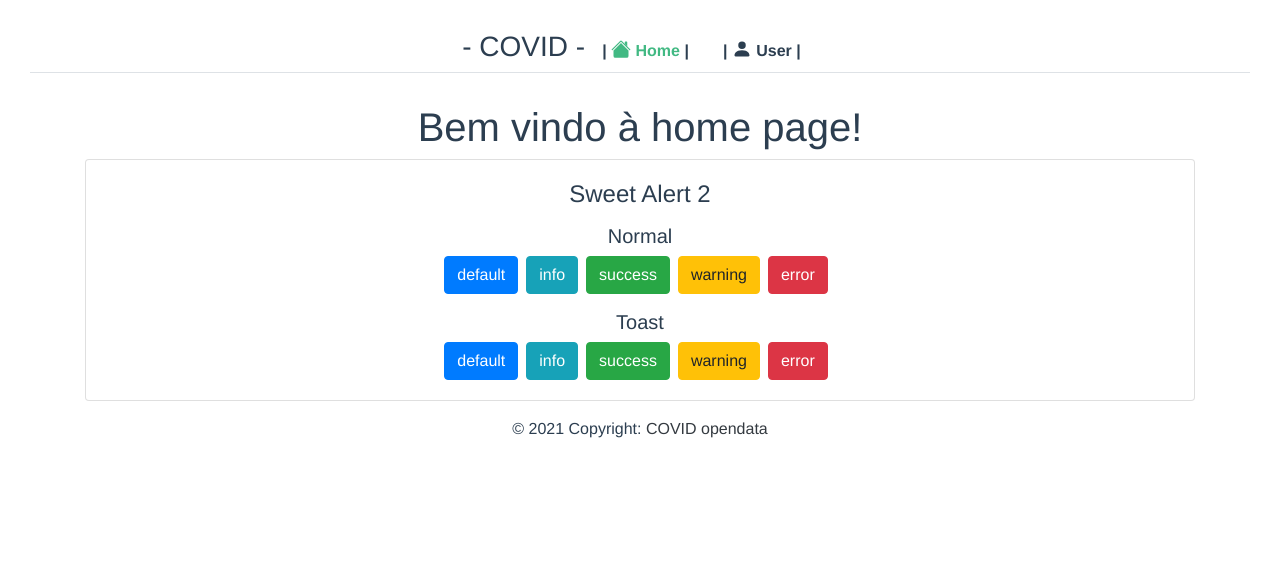
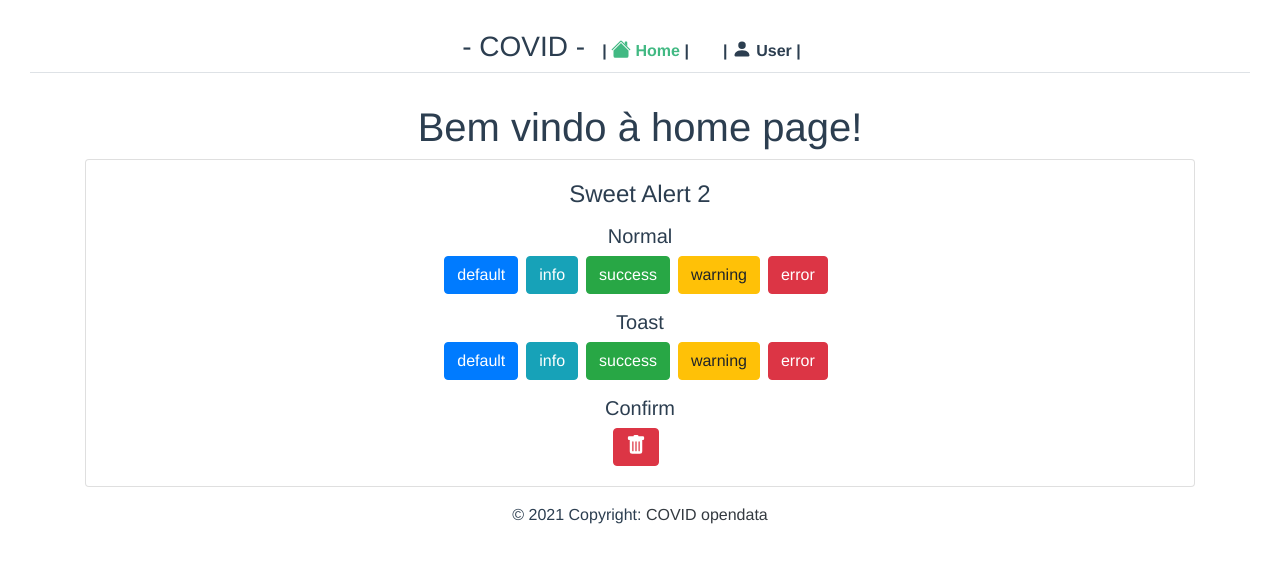
Before and after one commit to AndreMyszko/front_covid-19, a Vue app: page /#/ in a window 1280 px wide. Shown: the top 562 px of the page. Built offline with nearby package versions, Linux system fonts and the light colour scheme; what vue-google-charts, vue-sweetalert2 would draw is missing.

Commit message:
add. sweetAlert

```diff
--- a/src/views/Home.vue
+++ b/src/views/Home.vue
@@ -26,6 +26,14 @@
         <b-button class="mr-2" variant="danger" @click="errorToast">error</b-button>
       </b-card-text>
 
+      <b-card-text>
+        <h5>Confirm</h5>
+        <b-button class="mr-2" variant="danger" @click="deleteConfirm">
+          <b-icon icon="trash-fill">Trash</b-icon>
+        </b-button>
+      </b-card-text>
+
+
 
     </b-card>
   </div>
@@ -34,6 +42,7 @@
 </template>
 
 <script>
+// import Swal from 'vue-sweetalert2';
 export default {
   name: "Home",
   components: {
@@ -82,9 +91,26 @@ export default {
       window.Toast.fire( "error!", "omg loook aat this due! close me if you want by pressing OK.... \n😭", "error")
     },
 
-
-
-
+    //CONFIRMS
+    deleteConfirm(){
+      this.$swal({
+        title: 'Are you sure?',
+        text: "You won't be able to revert this!",
+        icon: 'warning',
+        showCancelButton: true,
+        confirmButtonColor: '#3085d6',
+        cancelButtonColor: '#d33',
+        confirmButtonText: 'Delete'
+      })
+      .then((result) => {
+        if (result.isConfirmed) {
+          window.Toast.fire("Deleted","This was deleted", "success");
+        }
+        else{
+          window.Toast.fire("Canceled Operation", "", "info");
+        }
+      });
+    },
   }
 
 };
```
